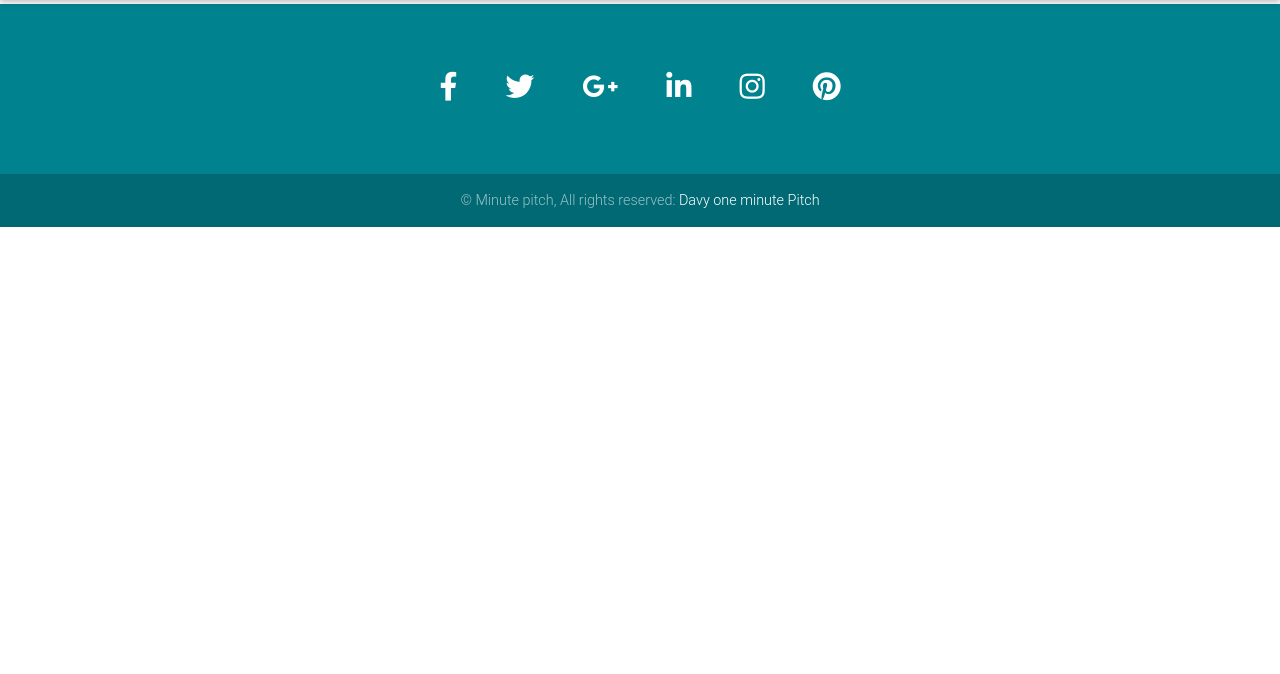
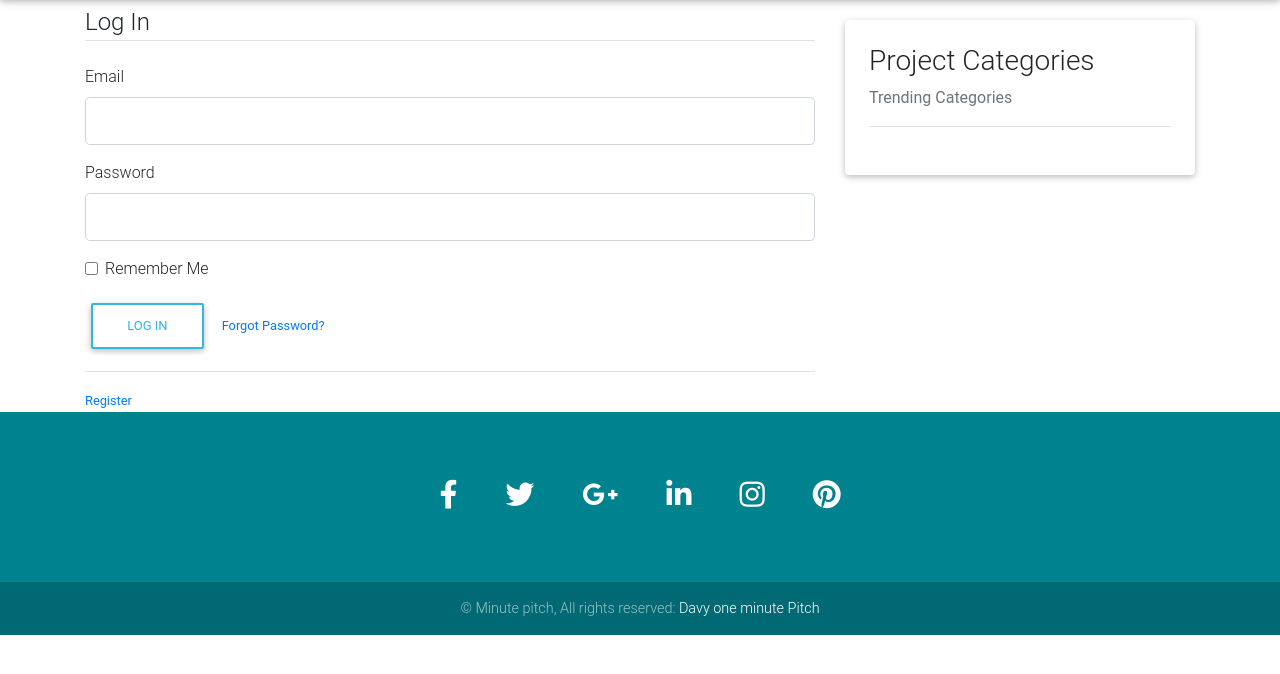
Before and after one commit to Drongo-1/flask-week4, a Flask app: page /login in a window 1280 px wide. Shown: the part 56-730 px from the top of the page. Run offline with Flask 2, Linux system fonts and the light colour scheme; some libraries are stand-ins or nearby versions.

Commit message:
edited files

```diff
--- a/app/templates/layout.html
+++ b/app/templates/layout.html
@@ -34,6 +34,33 @@
     <!-- Navbar block  -->
     {% block navbar %} {% include 'navbar.html' %} {% endblock %}
 {##}
+  <main role="main" class="container">
+    <div class="row">
+      <div class="col-md-8">
+        {% with messages = get_flashed_messages(with_categories=true) %} {% if
+        messages %} {% for category, message in messages %}
+        <div class="alert alert-{{ category }}">
+          {{ message }}
+        </div>
+        {% endfor %} {% endif %} {% endwith %} {% block content %}{% endblock
+        content %}
+      </div>
+      <div class="col-md-4 mt-3">
+        <div class="content-section card p-4">
+          <h3>Project Categories</h3>
+          <p class="text-muted">Trending Categories</p>
+
+          <ul class="list-group list-group-flush">
+            <li class="list-group-item"><a href="">                <span
+              class="txt-rotate"
+              data-period="2000"
+              data-rotate='[ "Business", "Technology.", "Startups.", "Farming.", "Resource handling" ]'></span>
+            </li></a></li>
+          </ul>
+        </div>
+      </div>
+    </div>
+  </main>
     <!-- Footer block  -->
     {% block footer %} {% include 'footer.html' %} {% endblock %}
     <!-- JQuery -->
```
